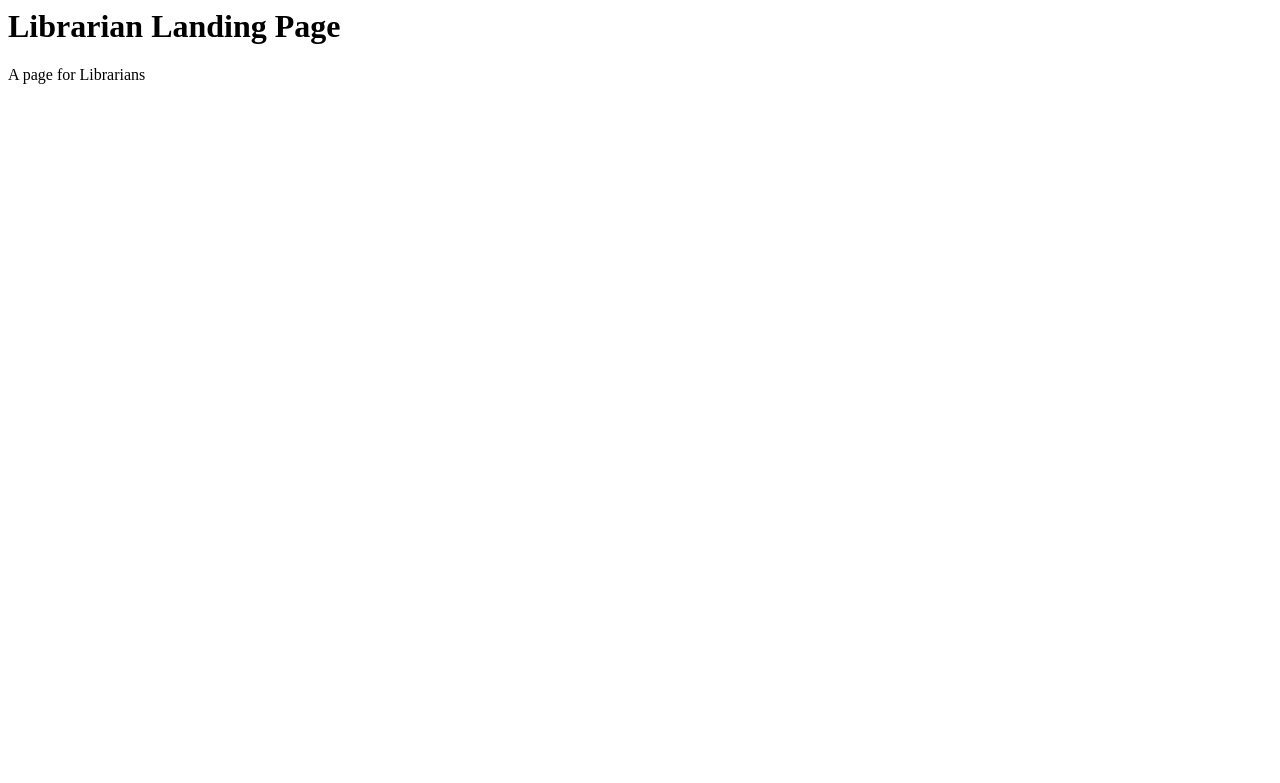
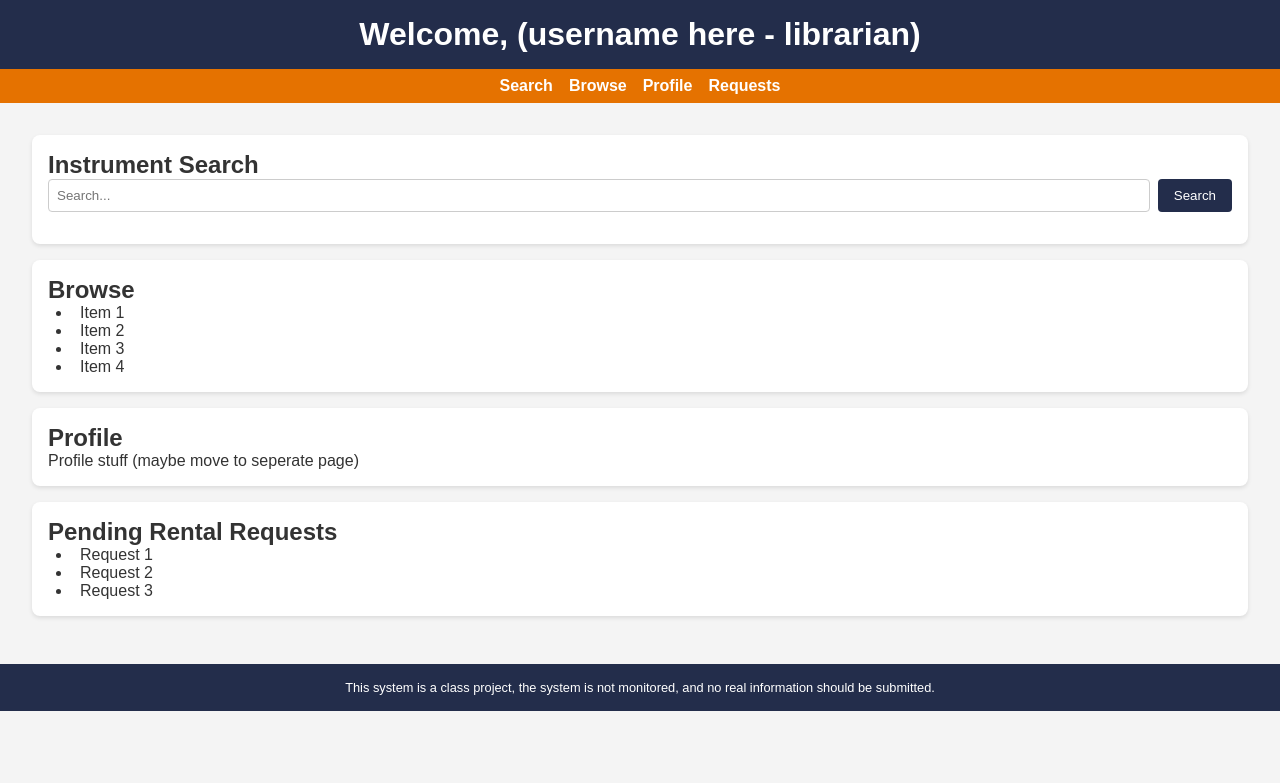
Before and after one commit to KabirSuri/music-instrument-lending-app, a Django app: page /librarian-login/ in a window 1280 px wide. Shown: the top 783 px of the page. Run offline with Django 5.2, Linux system fonts and the light colour scheme.

Commit message:
improved landing page templates for patrons and librarians

```diff
--- a/templates/login-page/librarian-landing.html
+++ b/templates/login-page/librarian-landing.html
@@ -1,10 +1,119 @@
+<!DOCTYPE html>
 <html lang="en">
 <head>
-    <meta charset="UTF-8">
-    <title>Librarian Landing</title>
+  <meta charset="UTF-8">
+  <title>Librarian Landing</title>
+  <style>
+    * { margin: 0; padding: 0; box-sizing: border-box; }
+    body { font-family: Arial, sans-serif; background-color: #f4f4f4; color: #333; }
+
+    header {
+      background-color: #232D4B;
+      color: #fff;
+      padding: 1rem;
+      text-align: center;
+    }
+    nav {
+      background-color: #E57200;
+      display: flex;
+      justify-content: center;
+      gap: 1rem;
+      padding: 0.5rem;
+    }
+    nav a {
+      color: #fff;
+      text-decoration: none;
+      font-weight: bold;
+    }
+    main {
+      padding: 2rem;
+      min-height: 60vh;
+    }
+    ul {
+      padding-left: 1.5rem;
+    }
+    li {
+      padding-left: 0.5rem;
+    }
+    .section {
+      background: #fff;
+      padding: 1rem;
+      margin-bottom: 1rem;
+      border-radius: 8px;
+      box-shadow: 0 2px 4px rgba(0,0,0,0.1);
+    }
+    .search-box {
+      display: flex;
+      gap: 0.5rem;
+      margin-bottom: 1rem;
+    }
+    .search-box input {
+      flex: 1;
+      padding: 0.5rem;
+      border: 1px solid #ccc;
+      border-radius: 4px;
+    }
+    .search-box button {
+      padding: 0.5rem 1rem;
+      border: none;
+      background-color: #232D4B;
+      color: #fff;
+      border-radius: 4px;
+      cursor: pointer;
+    }
+    footer {
+      background-color: #232D4B;
+      color: #fff;
+      text-align: center;
+      padding: 1rem;
+      font-size: 0.8rem;
+    }
+    footer a { color: #E57200; text-decoration: none; }
+  </style>
 </head>
 <body>
-    <h1>Librarian Landing Page</h1>
-    <p>A page for Librarians</p>
+  <header>
+    <h1>Welcome, (username here - librarian)</h1>
+  </header>
+  <nav>
+    <a href="#search">Search</a>
+    <a href="#browse">Browse</a>
+    <a href="#profile">Profile</a>
+    <a href="#approve">Requests</a>
+  </nav>
+  <main>
+    <section id="search" class="section">
+      <h2>Instrument Search</h2>
+      <div class="search-box">
+        <input type="text" placeholder="Search...">
+        <button>Search</button>
+      </div>
+    </section>
+    <section id="browse" class="section">
+      <h2>Browse</h2>
+      <ul>
+        <li>Item 1</li>
+        <li>Item 2</li>
+        <li>Item 3</li>
+        <li>Item 4</li>
+      </ul>
+    </section>
+    <section id="profile" class="section">
+      <h2>Profile</h2>
+      <p>Profile stuff (maybe move to seperate page)</p>
+    </section>
+    <section id="approve" class="section">
+      <h2>Pending Rental Requests</h2>
+      <ul>
+        <li>Request 1</li>
+        <li>Request 2</li>
+        <li>Request 3</li>
+      </ul>
+    </section>
+  </main>
+  <footer>
+  <!--Mandatory Disclaimer-->
+    <p>This system is a class project, the system is not monitored, and no real information should be submitted.</p>
+  </footer>
 </body>
 </html>
```
Also changed, not shown: templates/login-page/patron-landing.html (+104 -4 lines).
